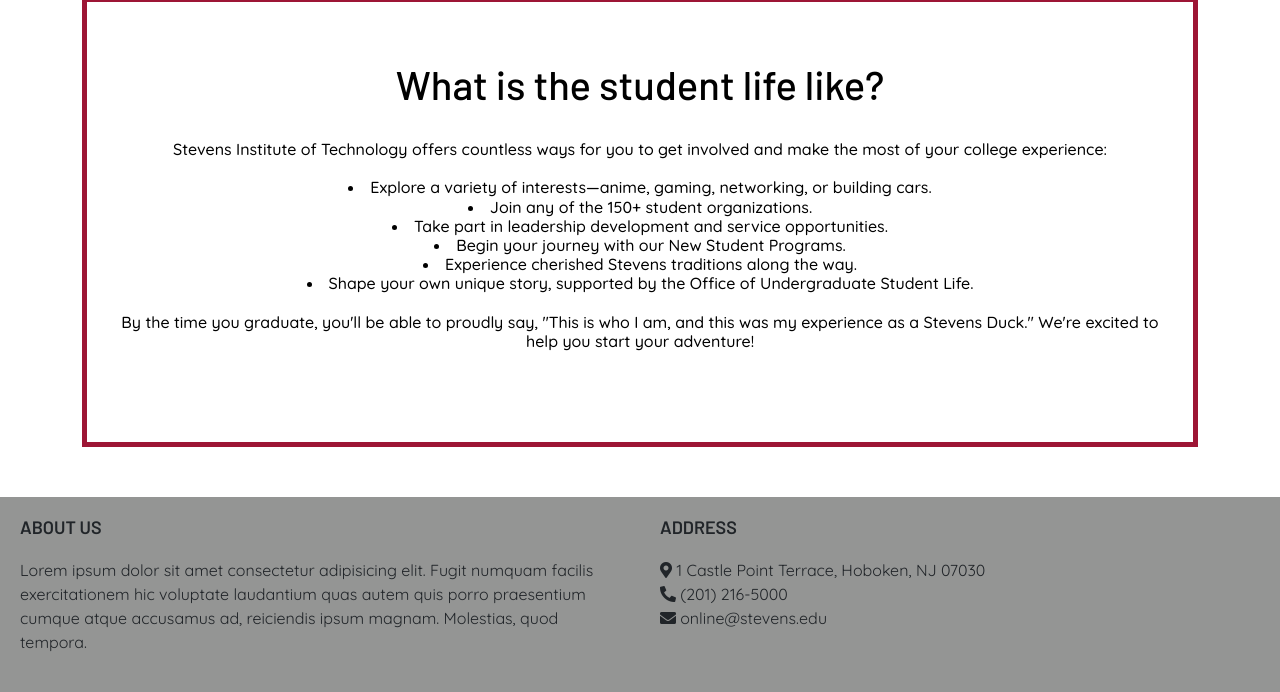
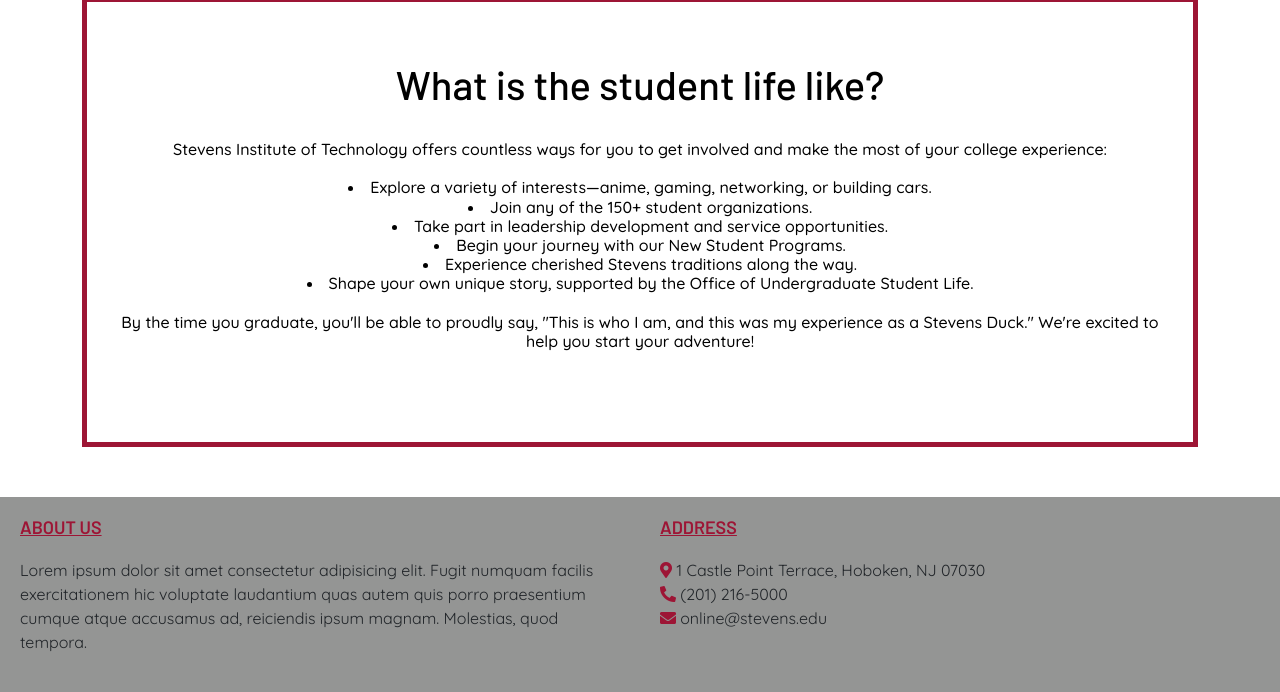
Before and after one commit to KyleRabkin61/College-Recruitment-Website, a plain HTML site: page index.html in a window 1280 px wide. Shown: the part 3451-4143 px from the top of the page. Drawn offline with nearby package versions, Linux system fonts and the light colour scheme.

Commit message:
Styling footer more, added links to social media.

```diff
--- a/index.html
+++ b/index.html
@@ -142,7 +142,7 @@
     <footer>
         <div class="row g-0">
             <div class="left box col-12 col-md-6">
-                <h2 class="abt-us">About Us</h2>
+                <h2 class="abt-us"><span class="underline">About Us</span></h2>
                 <div class="content">
                     <p>Lorem ipsum dolor sit amet consectetur adipisicing elit. Fugit numquam facilis exercitationem hic
                         voluptate laudantium quas autem quis porro praesentium cumque atque accusamus ad, reiciendis
@@ -150,27 +150,27 @@
                 </div>
             </div>
             <div class="right box col-12 col-md-6">
-                <h2 class="address">Address</h2>
+                <h2 class="address"><span class="underline">Address</span></h2>
                 <div class="content">
                     <div class="place">
-                        <span class="fas fa-map-marker-alt"></span>
+                        <span class="fas fa-map-marker-alt address-icon"></span>
                         <span class="text">1 Castle Point Terrace, Hoboken, NJ 07030</span>
                     </div>
                     <div class="phone">
-                        <span class="fas fa-phone-alt"></span>
+                        <span class="fas fa-phone-alt address-icon"></span>
                         <span class="text">(201) 216-5000</span>
                     </div>
                     <div class="email">
-                        <span class="fas fa-envelope"></span>
+                        <span class="fas fa-envelope address-icon"></span>
                         <span class="text">online@stevens.edu</span>
                     </div>
                 </div>
             </div>
             <div class="social text-center p-4">
-                <a href="#"><span class="fab fa-facebook-f"></span></a>
-                <a href="#"><span class="fab fa-twitter"></span></a>
-                <a href="#"><span class="fab fa-instagram"></span></a>
-                <a href="#"><span class="fab fa-youtube"></span></a>
+                <a target="_blank" href="https://www.facebook.com/Stevens1870/"><span class="fab fa-facebook-f"></span></a>
+                <a target="_blank" href="https://x.com/stuartpstevens?ref_src=twsrc%5Egoogle%7Ctwcamp%5Eserp%7Ctwgr%5Eauthor"><span class="fab fa-twitter"></span></a>
+                <a target="_blank" href="https://www.instagram.com/followstevens/?hl=en"><span class="fab fa-instagram"></span></a>
+                <a target="_blank" href="https://www.youtube.com/c/stevensinstituteoftechnology" ><span class="fab fa-youtube"></span></a>
             </div>
             <div class="stevens-credit text-center">
                 <p>&copy;<span class="stevens-credit-text"> Stevens Institute of Technology</span></h3></p>
--- a/style.css
+++ b/style.css
@@ -388,6 +388,7 @@
   font-weight: 600;
   font-family: "Barlow", sans-serif;
   text-transform: uppercase;
+  color: #9D1535;
 }
 
 .box .address {
@@ -395,6 +396,11 @@
   font-weight: 600;
   font-family: "Barlow", sans-serif;
   text-transform: uppercase;
+  color: #9D1535;
+}
+
+.address-icon {
+  color: #9D1535;
 }
 
 .box .content {
```
